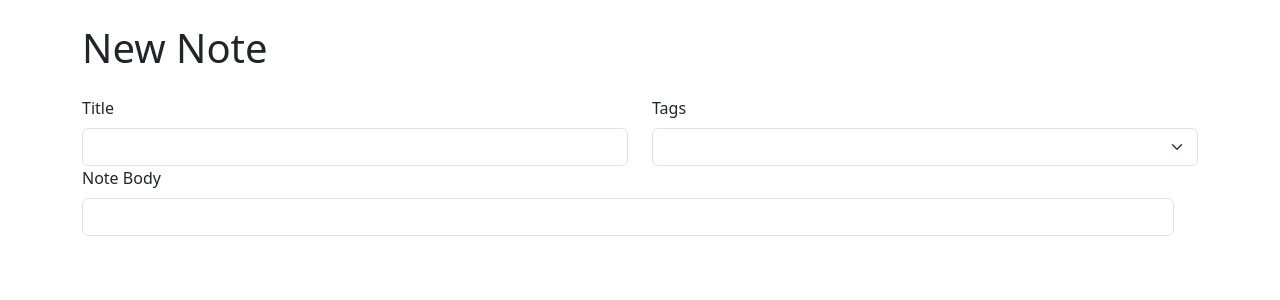
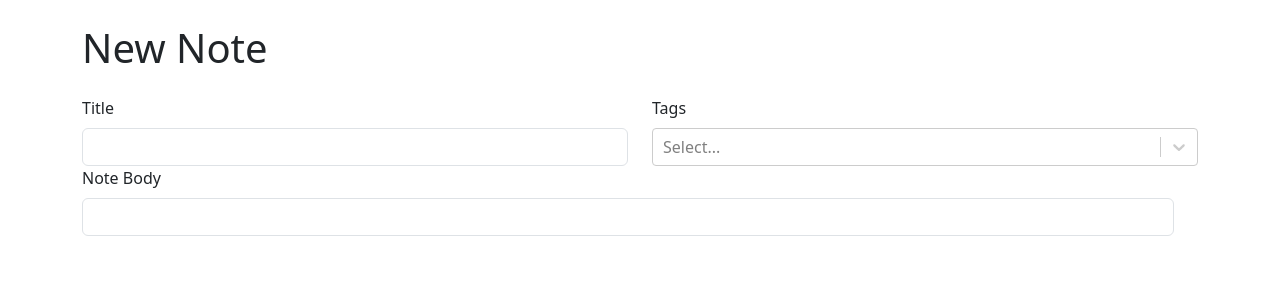
Before and after one commit to hrishikeshps/Notes-Simplified, a React (Vite) app: page /new in a window 1280 px wide. Shown: the top 300 px of the page. Built offline with nearby package versions, Linux system fonts and the light colour scheme.

Commit message:
select adding

```diff
--- a/src/components/NoteForm.tsx
+++ b/src/components/NoteForm.tsx
@@ -15,7 +15,7 @@ export function NoteForm() {
                     <Col>
                         <Form.Group controlId="title">
                             <Form.Label>Tags</Form.Label>
-                            <Form.Select required />
+                            <CreatableReactSelect isMulti />
                         </Form.Group>
                     </Col>
                     <Row>
```
